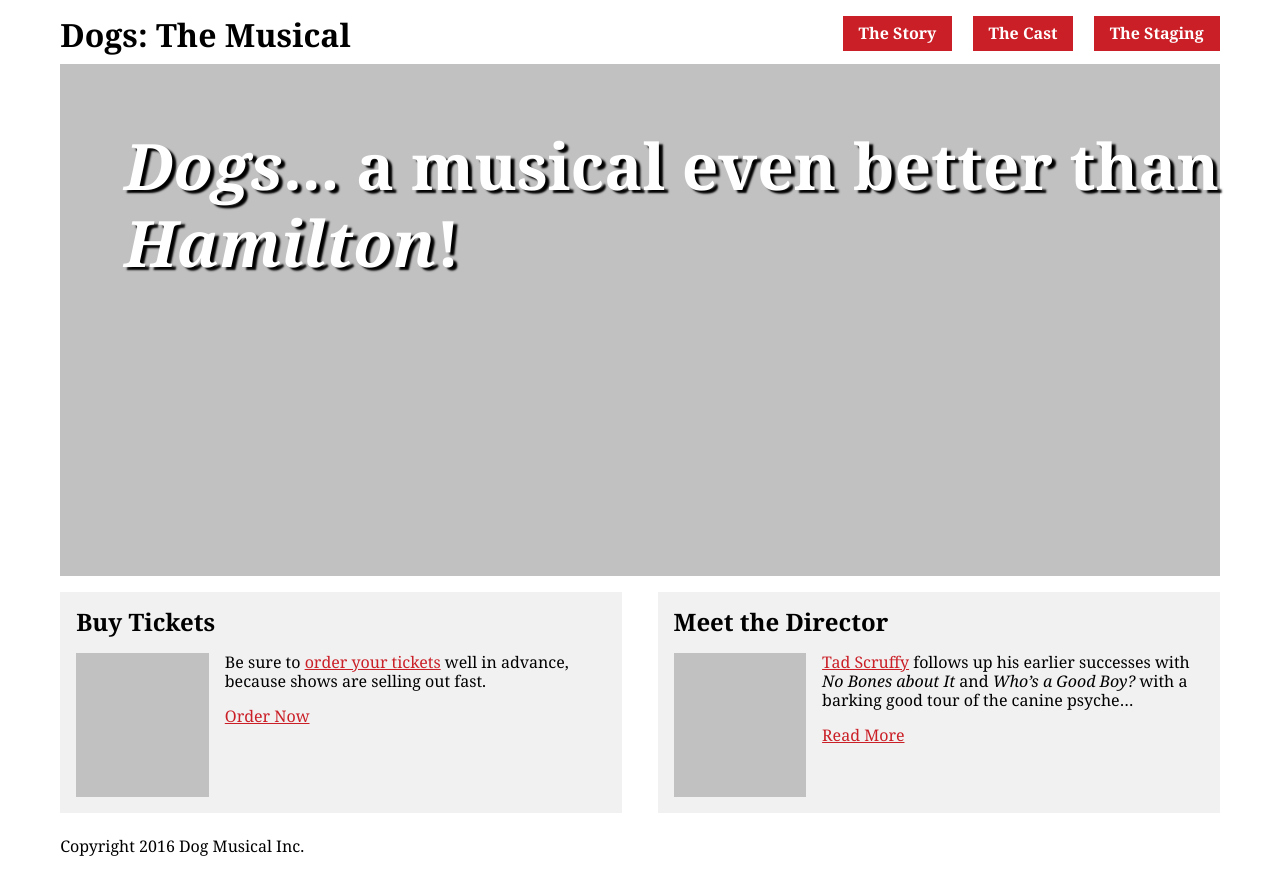
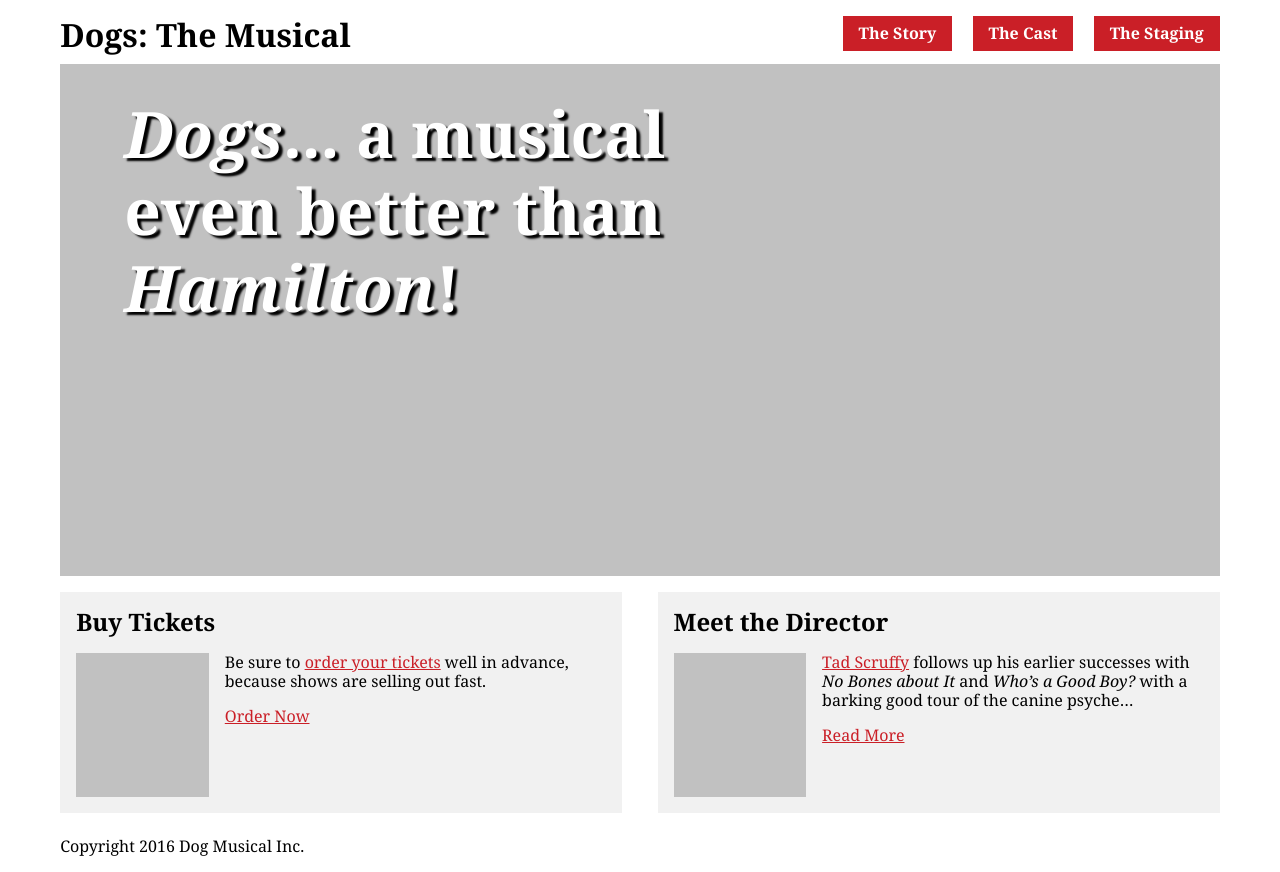
Before and after one commit to vjwilson/responsive-image-examples, a website: page ex1/index.html in a window 1280 px wide. Drawn offline with Linux system fonts and the light colour scheme.

Commit message:
Clean up title styles

```diff
--- a/ex1/main.css
+++ b/ex1/main.css
@@ -138,13 +138,20 @@ a:active {
 
 .bigbox__title {
   color: #fff;
-  font-size: 4em;
+  font-size: 1.25em;
   font-weight: bold;
   left: 1em;
   margin: 0;
   position: absolute;
   text-shadow: 4px 3px 2px #000;
-  top: 1em;
+  top: 0.5em;
+}
+
+@media screen and (min-width: 768px) {
+  .bigbox__title {
+    font-size: 4em;
+    max-width: 50%;
+  }
 }
 
 .smallboxes {
--- a/ex2/main.css
+++ b/ex2/main.css
@@ -136,13 +136,20 @@ a:active {
 
 .bigbox__title {
   color: #fff;
-  font-size: 4em;
+  font-size: 1.25em;
   font-weight: bold;
   left: 1em;
   margin: 0;
   position: absolute;
   text-shadow: 4px 3px 2px #000;
-  top: 1em;
+  top: 0.5em;
+}
+
+@media screen and (min-width: 768px) {
+  .bigbox__title {
+    font-size: 4em;
+    max-width: 50%;
+  }
 }
 
 .smallboxes {
--- a/ex3/main.css
+++ b/ex3/main.css
@@ -142,13 +142,20 @@ img {
 
 .bigbox__title {
   color: #fff;
-  font-size: 4em;
+  font-size: 1.25em;
   font-weight: bold;
   left: 1em;
   margin: 0;
   position: absolute;
   text-shadow: 4px 3px 2px #000;
-  top: 1em;
+  top: 0.5em;
+}
+
+@media screen and (min-width: 768px) {
+  .bigbox__title {
+    font-size: 4em;
+    max-width: 50%;
+  }
 }
 
 .smallboxes {
--- a/ex4/main.css
+++ b/ex4/main.css
@@ -150,13 +150,20 @@ img {
 
 .bigbox__title {
   color: #fff;
-  font-size: 4em;
+  font-size: 1.25em;
   font-weight: bold;
   left: 1em;
   margin: 0;
   position: absolute;
   text-shadow: 4px 3px 2px #000;
-  top: 1em;
+  top: 0.5em;
+}
+
+@media screen and (min-width: 768px) {
+  .bigbox__title {
+    font-size: 4em;
+    max-width: 50%;
+  }
 }
 
 .smallboxes {
```
Also changed, not shown: 2 other files.
